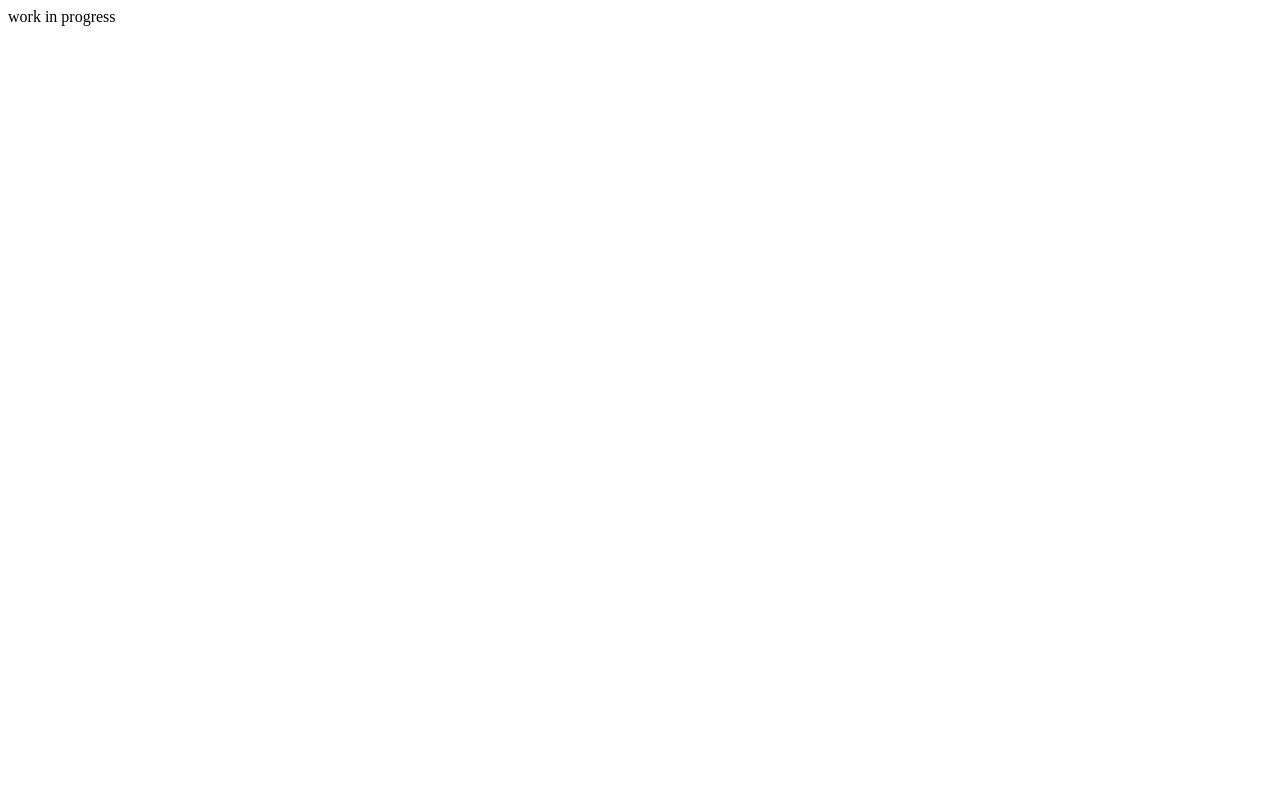
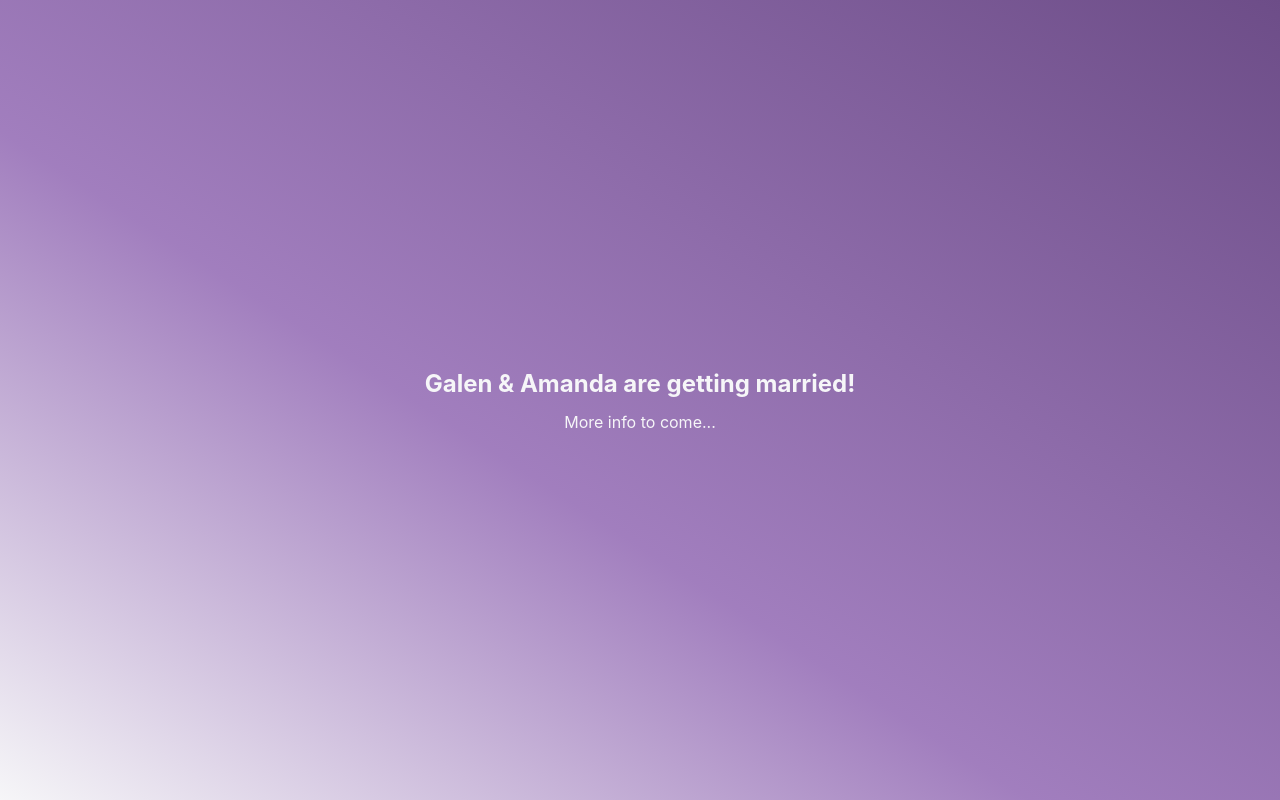
Before and after one commit to gnsoria/gs-and-ap.github.io, a plain HTML site: page index.html in a window 1280 px wide. Drawn offline with Linux system fonts and the light colour scheme.

Commit message:
Add a basic placeholder.

```diff
--- a/index.css
+++ b/index.css
@@ -0,0 +1,84 @@
+:root {
+    --white: #F6F6F8;
+    --black: #080708;
+    --purple: #6D4D88;
+    --green: #1A936F;
+    --coral: #F7717D;
+    --primary: var(--purple);
+    --accent: var(--coral);
+}
+
+
+*,
+*::before,
+*::after {
+    box-sizing: border-box;
+}
+
+html {
+    font-family: sans-serif;
+    line-height: 1.15;
+    -webkit-text-size-adjust: 100%;
+    -webkit-tap-highlight-color: rgba(21, 19, 24, 0);
+}
+
+article,
+aside,
+figcaption,
+figure,
+footer,
+header,
+hgroup,
+main,
+nav,
+section {
+    display: block;
+}
+
+body {
+    margin: 0;
+    font-family: -apple-system, BlinkMacSystemFont, "Segoe UI", Roboto, "Helvetica Neue", Arial, "Noto Sans", sans-serif, "Apple Color Emoji", "Segoe UI Emoji", "Segoe UI Symbol", "Noto Color Emoji";
+    font-size: 1rem;
+    font-weight: 400;
+    line-height: 1.5;
+    color: var(--white);
+    text-align: left;
+
+    background: var(--purple);
+    background: linear-gradient(33deg, var(--white) 0%, hsla(273, 33%, 62%, 1) 41%, var(--purple) 100%);
+}
+
+
+hr {
+    box-sizing: content-box;
+    height: 0;
+    overflow: visible;
+}
+
+h1,
+h2,
+h3,
+h4,
+h5,
+h6 {
+    margin-top: 0;
+    margin-bottom: 0.5rem;
+}
+
+p {
+    margin-top: 0;
+    margin-bottom: 1rem;
+}
+
+
+.main-section {
+    height: 100vh;
+    width: 100%;
+    margin: auto;
+    padding: 1rem;
+
+    display: flex;
+    flex-direction: column;
+    justify-content: center;
+    align-items: center;
+}
--- a/index.html
+++ b/index.html
@@ -9,8 +9,13 @@
         <link rel="stylesheet" href="index.css?v0.1">
     </head>
     <body>
-        <div>
-            work in progress
-        </div>
+        <section role="region" aria-labelledby="main" class="main-section">
+            <header id="main">
+                <h1>Galen & Amanda are getting married!</h1>
+            </header>
+            <div>
+                More info to come...
+            </div>
+        </section>
     </body>
 </html>
```
